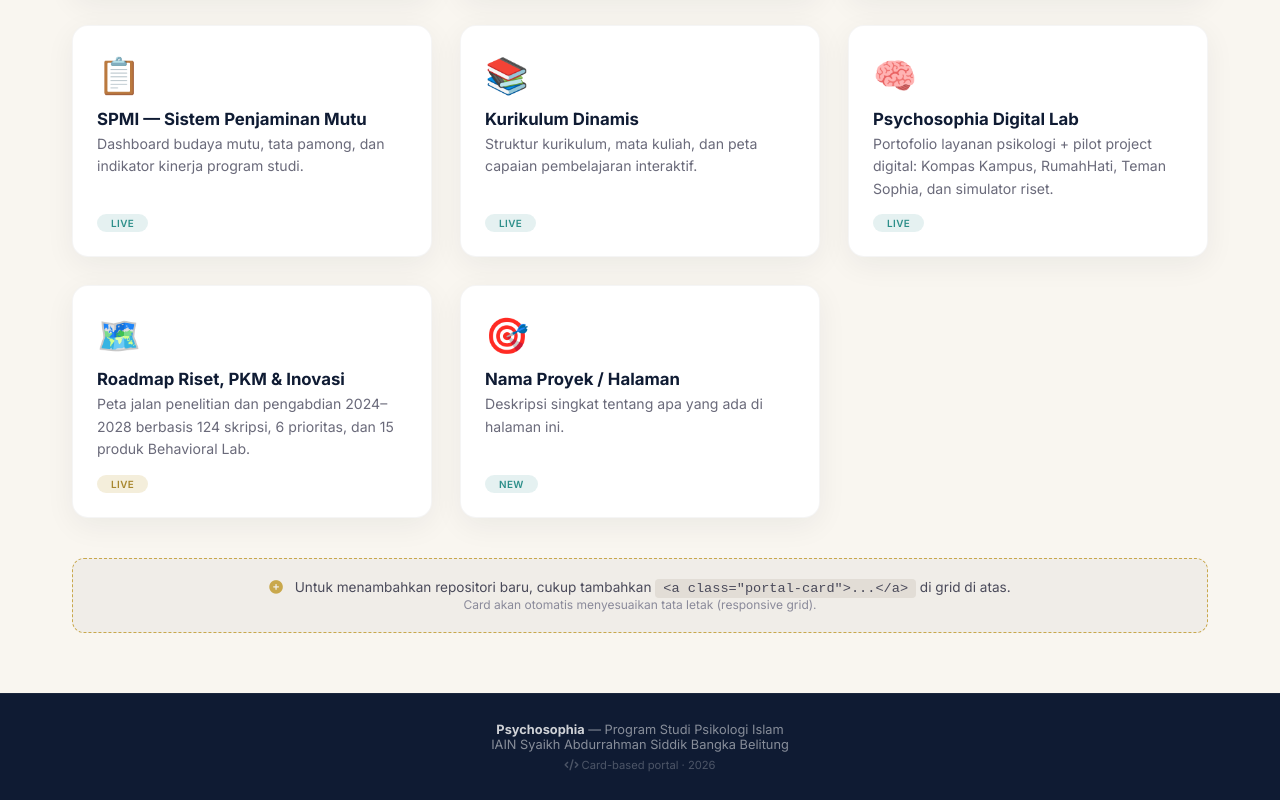
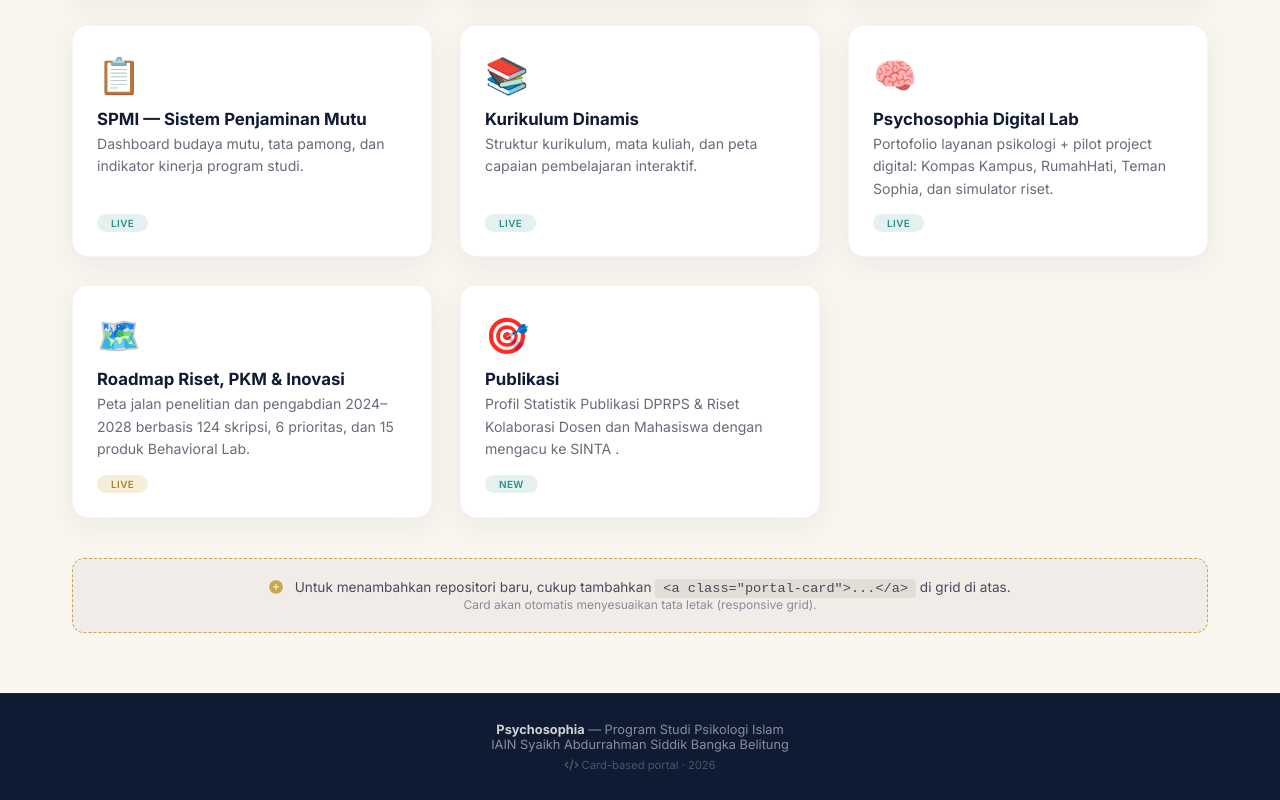
Before and after one commit to PI-iainbabel/psychosophia-hub, a plain HTML site: page index.html in a window 1280 px wide. Shown: the part 680-1480 px from the top of the page. Drawn offline with Linux system fonts and the light colour scheme.

Commit message:
Update index.html

```diff
--- a/index.html
+++ b/index.html
@@ -324,8 +324,8 @@
             <!-- 8. Publikasi Dosen  -->
             <a href="https://pi-iainbabel.github.io/NAMA-REPO/" class="portal-card">
                 <div class="icon">🎯</div>  <!-- Ganti ikon sesuai kebutuhan -->
-                <h3>Nama Proyek / Halaman</h3>
-                <p>Deskripsi singkat tentang apa yang ada di halaman ini.</p>
+                <h3>Publikasi</h3>
+                <p>Profil Statistik Publikasi DPRPS & Riset Kolaborasi Dosen dan Mahasiswa dengan mengacu ke SINTA .</p>
                 <span class="badge live">New</span>
             </a>
 
```
